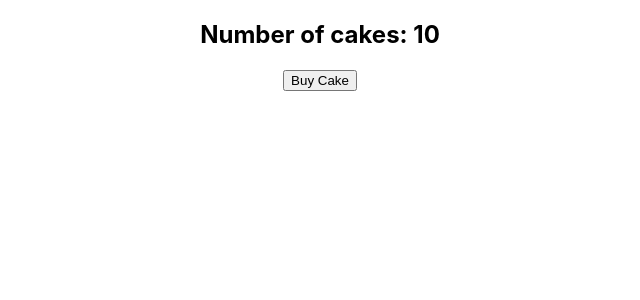
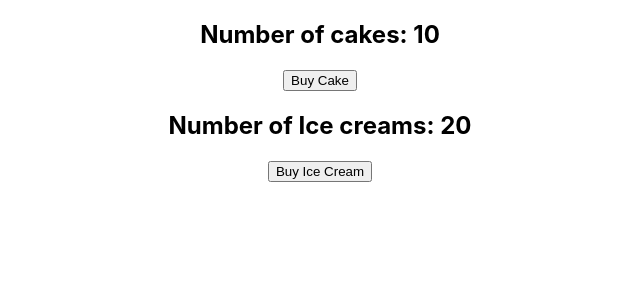
Before and after one commit to nzkks/basic-react-redux, a React (Create React App) app: page / in a window 1280 px wide. Shown: the top 300 px of the page, without its empty margins (320-960 px from the left). Built offline with nearby package versions, Linux system fonts and the light colour scheme.

Commit message:
Add Ice Creams to the store and do the same actions as cakes

```diff
--- a/src/App.js
+++ b/src/App.js
@@ -3,12 +3,14 @@ import { Provider } from 'react-redux';
 import './App.css';
 import store from './redux/store';
 import HooksCakeContainer from './components/HooksCakeContainer';
+import HooksIceCreamContainer from './components/HooksIceCreamContainer';
 
 function App() {
   return (
     <Provider store={store}>
       <div className="App">
         <HooksCakeContainer />
+        <HooksIceCreamContainer />
       </div>
     </Provider>
   );
--- a/src/components/HooksCakeContainer.jsx
+++ b/src/components/HooksCakeContainer.jsx
@@ -4,7 +4,7 @@ import { useDispatch, useSelector } from 'react-redux';
 import { buyCake } from '../redux';
 
 function HooksCakeContainer() {
-  const numOfCakes = useSelector(state => state.numOfCakes);
+  const numOfCakes = useSelector(state => state.cake.numOfCakes);
   const dispatch = useDispatch();
 
   return (
--- /dev/null
+++ b/src/components/HooksIceCreamContainer.jsx
@@ -0,0 +1,18 @@
+import React from 'react';
+import { useDispatch, useSelector } from 'react-redux';
+
+import { buyIceCream } from '../redux';
+
+function HooksIceCreamContainer() {
+  const numOfIceCreams = useSelector(state => state.iceCream.numOfIceCreams);
+  const dispatch = useDispatch();
+
+  return (
+    <div>
+      <h2>Number of Ice creams: {numOfIceCreams}</h2>
+      <button onClick={() => dispatch(buyIceCream())}>Buy Ice Cream</button>
+    </div>
+  );
+}
+
+export default HooksIceCreamContainer;
--- /dev/null
+++ b/src/redux/iceCream/iceCreamActions.js
@@ -0,0 +1,7 @@
+import { BUY_ICE_CREAM } from './iceCreamTypes';
+
+export const buyIceCream = () => {
+  return {
+    type: BUY_ICE_CREAM
+  };
+};
--- /dev/null
+++ b/src/redux/iceCream/iceCreamReducer.js
@@ -0,0 +1,20 @@
+import { BUY_ICE_CREAM } from './iceCreamTypes';
+
+const initialState = {
+  numOfIceCreams: 20
+};
+
+const iceCreamReducer = (state = initialState, action) => {
+  switch (action.type) {
+    case BUY_ICE_CREAM:
+      return {
+        ...state,
+        numOfIceCreams: state.numOfIceCreams - 1
+      };
+
+    default:
+      return state;
+  }
+};
+
+export default iceCreamReducer;
--- /dev/null
+++ b/src/redux/iceCream/iceCreamTypes.js
@@ -0,0 +1 @@
+export const BUY_ICE_CREAM = 'BUY_ICE_CREAM';
--- a/src/redux/index.js
+++ b/src/redux/index.js
@@ -1 +1,2 @@
 export { buyCake } from './cake/cakeActions';
+export { buyIceCream } from './iceCream/iceCreamActions';
--- /dev/null
+++ b/src/redux/rootReducer.js
@@ -0,0 +1,11 @@
+import { combineReducers } from 'redux';
+
+import cakeReducer from './cake/cakeReducer';
+import iceCreamReducer from './iceCream/iceCreamReducer';
+
+const rootReducer = combineReducers({
+  cake: cakeReducer,
+  iceCream: iceCreamReducer
+});
+
+export default rootReducer;
--- a/src/redux/store.js
+++ b/src/redux/store.js
@@ -1,6 +1,6 @@
 import { createStore } from 'redux';
-import cakeReducer from './cake/cakeReducer';
+import rootReducer from './rootReducer';
 
-const store = createStore(cakeReducer);
+const store = createStore(rootReducer);
 
 export default store;
```
